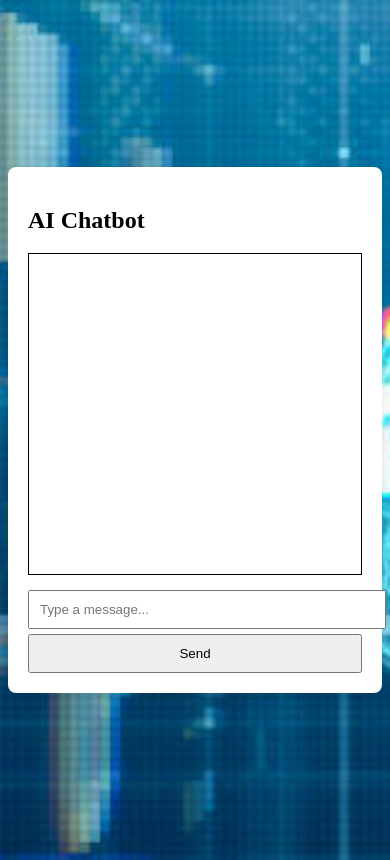
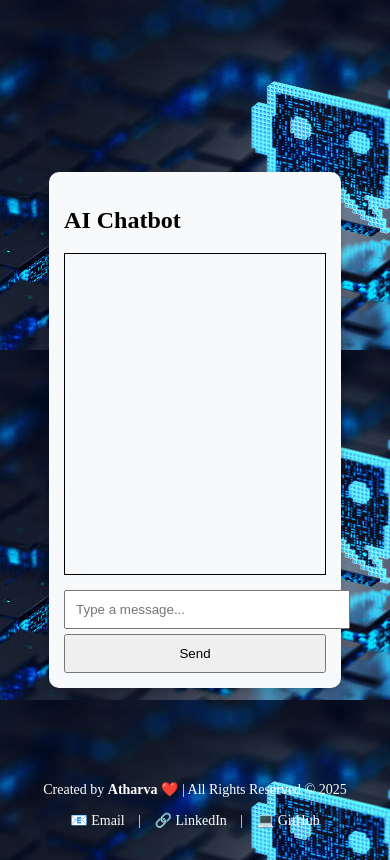
Before and after one commit to atharvaadeshpande/ai_chatbot, a Flask app: page / in a window 390 px wide. Run offline with Flask 3, Linux system fonts and the light colour scheme.

Commit message:
Updated footer and made chatbot responsive

```diff
--- a/static/style.css
+++ b/static/style.css
@@ -1,7 +1,7 @@
 body {
     font-family: 'Times New Roman', Times, serif;
     background-image: url('bg.jpg');
-    background-size: cover;
+    background-size: center;
     display: flex;
     justify-content: center;
     align-items: center;
@@ -9,11 +9,12 @@ body {
 }
 
 .chat-container {
-    width: 400px;
-    background: white;
+    width: 50%;
+    max-width: 600px;
+    background: #f8f9fa;
     padding: 20px;
-    border-radius: 8px;
-    box-shadow: 0 0 10px rgba(0, 0, 0, 0.1);
+    border-radius: 10px;
+    box-shadow: 0 4px 8px rgba(0, 0, 0, 0.2);
 }
 
 #chat-box {
@@ -42,3 +43,38 @@ input, button {
     padding: 10px;
     margin-top: 5px;
 }
+footer {
+    color: white;
+    text-align: center;
+    padding: 15px;
+    position: fixed;
+    bottom: 0;
+    width: 100%;
+}
+
+@media (max-width: 768px) {
+    .chat-container {
+        width: 90%;  /* Make the chat box wider on small screens */
+        padding: 15px;
+    }
+
+    .footer-content {
+        font-size: 14px;
+    }
+}
+
+@media (max-width: 1024px) {
+    .chat-container {
+        width: 70%;
+    }
+}
+
+.footer-links a {
+    color: white;
+    text-decoration: none;
+    margin: 0 10px;
+}
+
+.footer-links a:hover {
+    text-decoration: underline;
+}
--- a/templates/index.html
+++ b/templates/index.html
@@ -5,6 +5,7 @@
     <meta name="viewport" content="width=device-width, initial-scale=1.0">
     <title>AI Chatbot</title>
     <link rel="stylesheet" href="{{ url_for('static', filename='style.css') }}">
+    <meta name="viewport" content="width=device-width, initial-scale=1.0">
 </head>
 <body>
     <div class="chat-container">
@@ -16,5 +17,17 @@
         </form>
     </div>
     <script src="{{ url_for('static', filename='script.js') }}"></script>
+
+    <footer>
+        <div class="footer-content">
+            <p>Created by <strong>Atharva </strong> ❤️ | All Rights Reserved © 2025</p>
+            <div class="footer-links">
+                <a href="mailto:atharvaalokdeshpande555@gmail.com">📧 Email</a> |
+                <a href="https://www.linkedin.com/in/atharva-deshpande-b535b424b/" target="_blank">🔗 LinkedIn</a> |
+                <a href="https://github.com/atharvaadeshpande" target="_blank">💻 GitHub</a>
+            </div>
+        </div>
+    </footer>
+
 </body>
 </html>
```
Also changed, not shown: static/bg.jpg.
